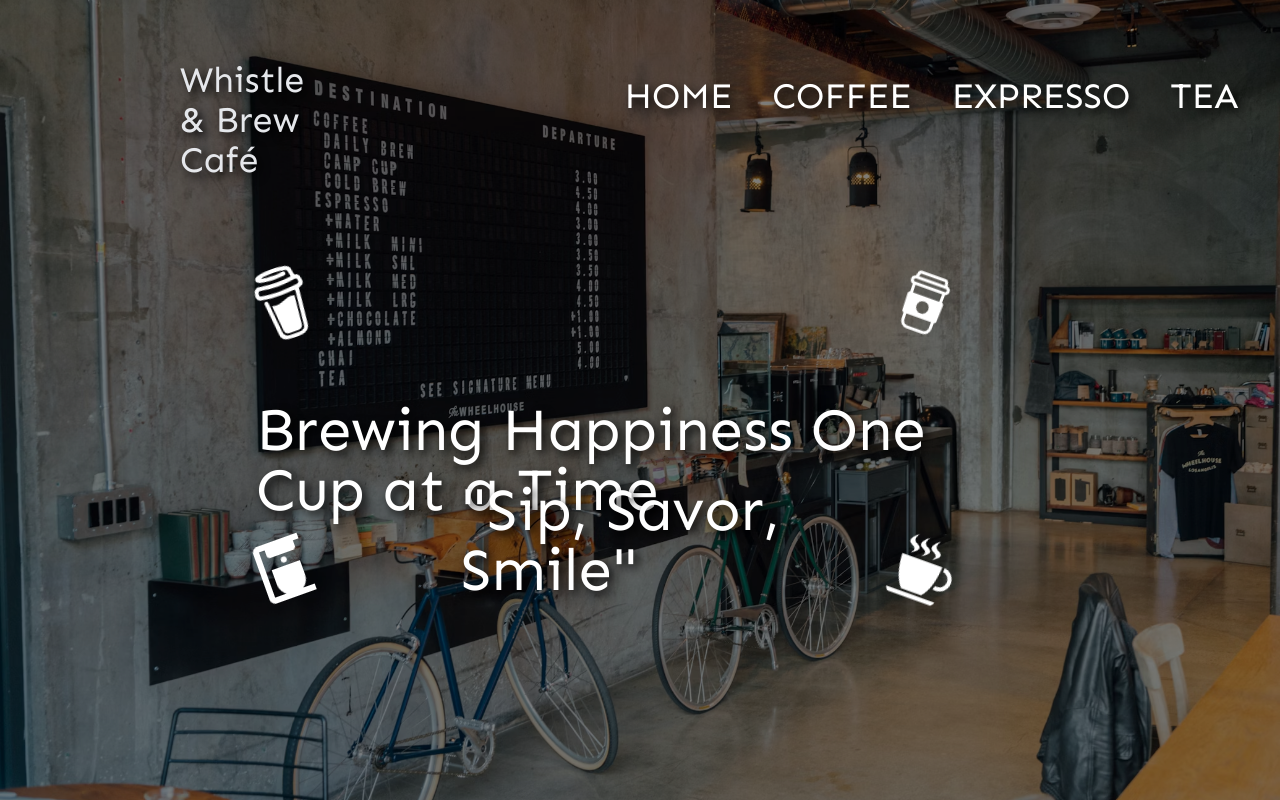
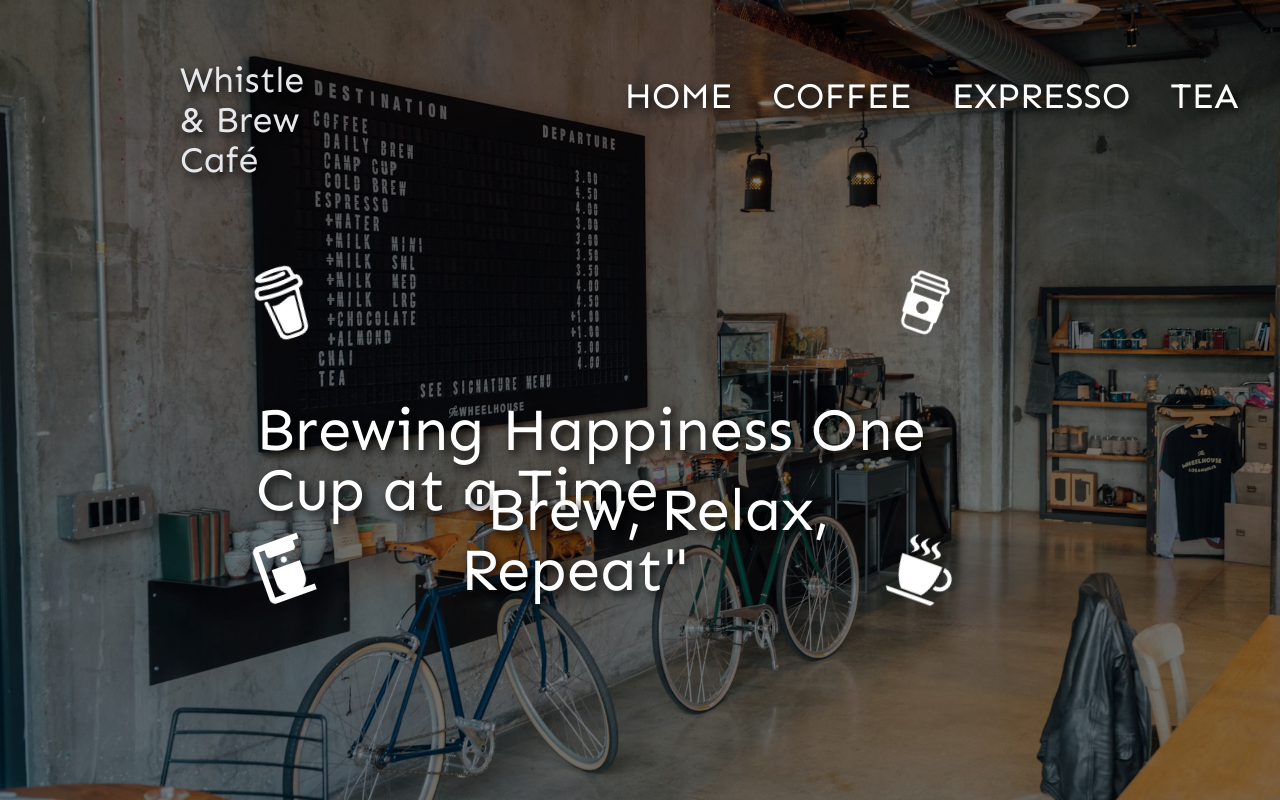
Before and after one commit to Stroyer210/Whistle-Brew-Caf-, a React (Create React App) app: page / in a window 1280 px wide. Shown: the top 800 px of the page. Built offline with nearby package versions, Linux system fonts and the light colour scheme.

Commit message:
adding a slogan to the hero

```diff
--- a/package.json
+++ b/package.json
@@ -12,6 +12,7 @@
     "react-responsive": "^10.0.0",
     "react-router-dom": "^6.25.1",
     "react-scripts": "5.0.1",
+    "react-type-animation": "^3.2.0",
     "web-vitals": "^2.1.4"
   },
   "scripts": {
--- a/src/Components/Hero.jsx
+++ b/src/Components/Hero.jsx
@@ -9,13 +9,30 @@ import { CiCoffeeCup } from "react-icons/ci";
 import { MdCoffeeMaker } from "react-icons/md";
 import { GiCoffeeCup } from "react-icons/gi";
 import { SiBuymeacoffee } from "react-icons/si";
+import { TypeAnimation } from 'react-type-animation'
 
 const Hero = () => {
     return (
         <div className="">
             <Navbar className=""/>
             <h1 className="col-start-2 text-6xl z-50 top-1/2 mineRight absolute text-white text-shadow sen">Brewing Happiness One Cup at a Time</h1>
-            <h1 className=" text-6xl z-50 mineTop absolute mineRight2 text-white text-shadow sen">"Sip, Savor, Smile"</h1>
+            <TypeAnimation className=" text-6xl z-50 mineTop absolute mineRight2 text-white text-shadow sen"
+                sequence={[
+                    '"Sip, Savor, Smile"',
+                    3000,
+                    '"Brew, Relax, Repeat"',
+                    3000,
+                    '"Fresh, Warm, Cozy"',
+                    3000,
+                    '"Gather, Sip, Smile"',
+                    3000,
+                    '"Roast, Brew, Delight"',
+                    3000,
+                ]}
+                wrapper="span"
+                speed={50}
+                repeat= {Infinity}
+                />
             <CiCoffeeCup className="iconsR absolute z-50 text-7xl text-white top-1/3 right-1/4 "/>
             <MdCoffeeMaker className="iconsL absolute z-50 text-7xl text-white top-2/3 right-3/4 -rotate-12"/>
             <GiCoffeeCup className="iconsR absolute z-50 text-7xl text-white top-2/3 right-1/4 -rotate-12"/>
```
Also changed, not shown: 1 other file (tests, documents, lock files or other folders).
